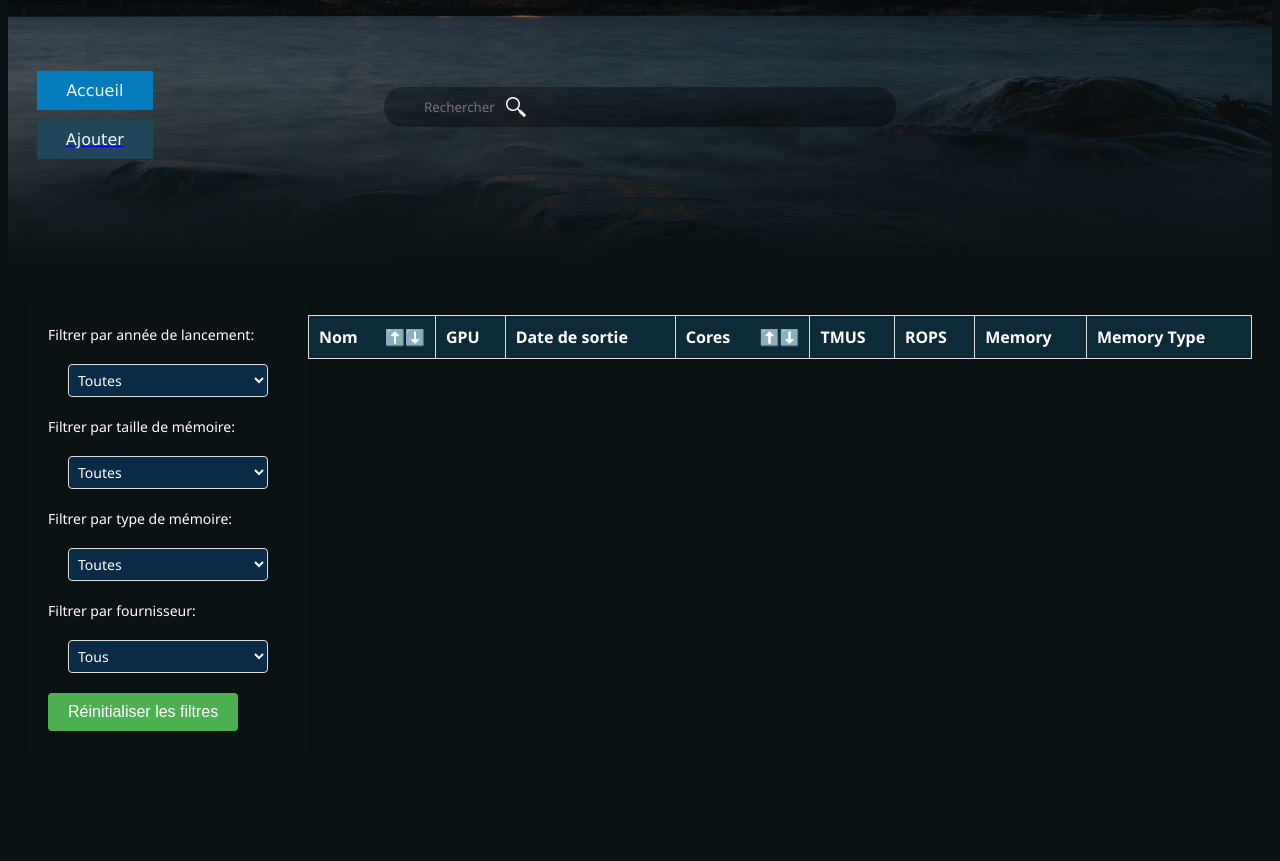
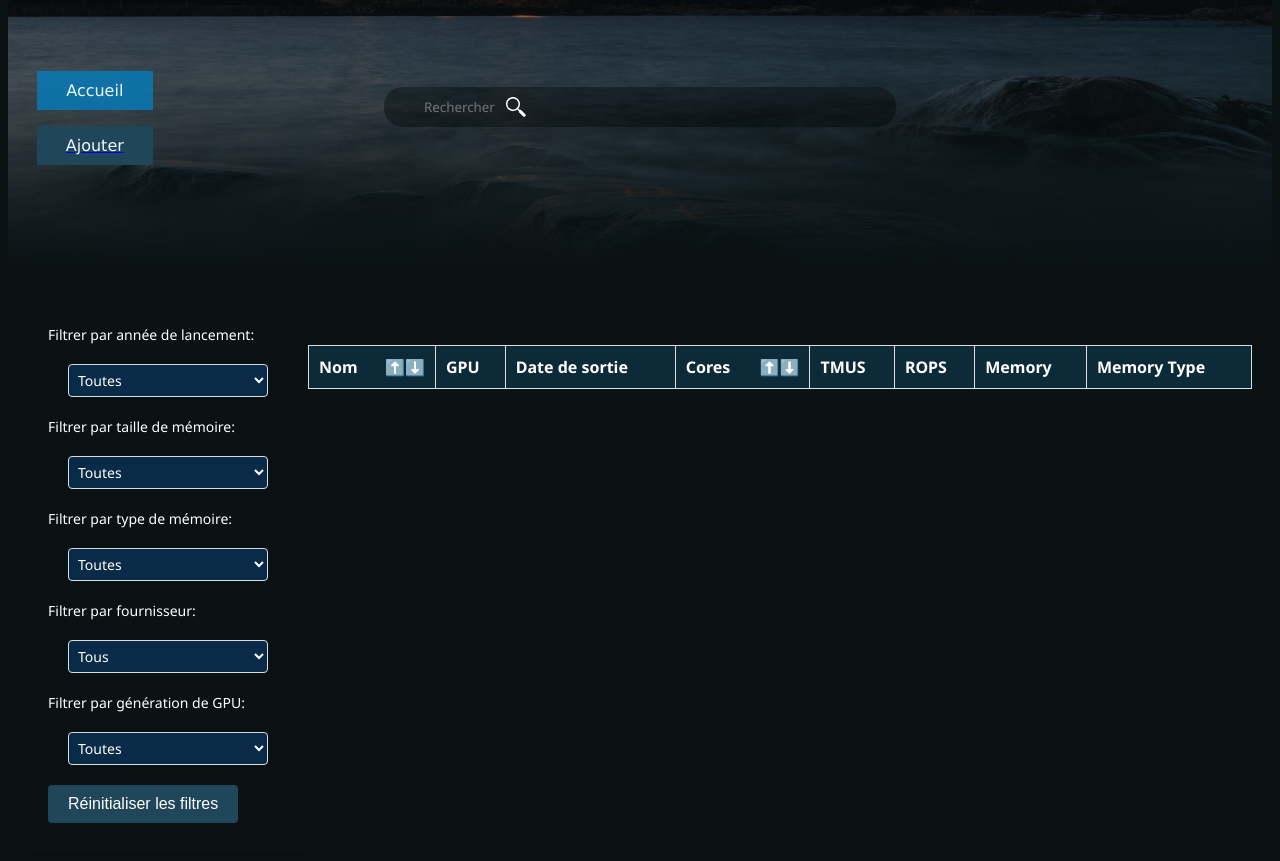
Before and after one commit to Wintlink/Site-web-CG-Top, a plain HTML site: page accueil.html in a window 1280 px wide. Shown: the part 233-1094 px from the top of the page. Before the commit the page ends 1014 px from the top, so only its background shows below. Drawn offline with Linux system fonts and the light colour scheme; no server answers.

Commit message:
Style avancé

```diff
--- a/accueil.css
+++ b/accueil.css
@@ -10,29 +10,40 @@
 
     top: 36%;
 }
-.tile{
+.tile, .tile a {
     position: center;
     background-color: rgb(32, 70, 90);
-    transition: background-color 400ms linear;
+    transition: background-color 400ms linear, transform 0.3s ease;
     width: 100%;
     color: aliceblue;
     margin-top: 10px;
     padding: 10px;
     margin-left: 15%;
+    text-decoration: none;
+    display: block;
+    text-align: center;
 }
-.tile:hover{
+.tile:hover, .tile a:hover {
     background-color: rgba(7,81,142,255);
     box-shadow: grey 8px 2px 8px 0;
+    transform: scale(1.05);
 }
-.clickedtile{
+.clickedtile {
     position: center;
-    background-color: rgb(5, 124, 189);
-    transition: background-color 200ms linear;
+    background-color: rgba(5, 124, 189, 0.8);
+    transition: background-color 200ms linear, transform 0.3s ease;
     width: 100%;
     color: aliceblue;
     margin-top: 10px;
     padding: 10px;
     margin-left: 15%;
+    text-decoration: none;
+    display: block;
+    text-align: center;
+}
+.clickedtile:hover, .clickedtile a:hover {
+    background-color: rgba(5, 124, 189, 0.6);
+    transform: scale(1.05);
 }
 .tiletext{
     text-align: center;
@@ -126,7 +137,7 @@ button.styled-button {
     margin: 10px 0;
     border: none;
     border-radius: 4px;
-    background-color: #4CAF50;
+    background-color: rgb(32, 70, 90);
     color: white;
     font-size: 16px;
     cursor: pointer;
@@ -134,12 +145,12 @@ button.styled-button {
 }
 
 button.styled-button:hover {
-    background-color: #45a049;
+    background-color: rgba(7,81,142,255);
     transform: scale(1.05);
 }
 
 button.styled-button:active {
-    background-color: #3e8e41;
+    background-color: rgba(5, 124, 189, 0.8);
     transform: scale(1);
 }
 
@@ -280,7 +291,6 @@ select:focus {
 
 .filters {
     width: 20%;
-    background-color: #0a2a4700;
     padding: 20px;
     border-radius: 8px;
     box-shadow: 0 4px 6px rgba(0, 0, 0, 0.1);
--- a/accueil.html
+++ b/accueil.html
@@ -73,7 +73,22 @@
                     <option value="matrox">Matrox</option>
                 </select>
             </div>
-
+            <div>
+                <label for="gpuGenerationFilter">Filtrer par génération de GPU:</label>
+                <select id="gpuGenerationFilter" class="dropdown">
+                    <option value="all">Toutes</option>
+                    <option value="RTX 50">RTX 50</option>
+                    <option value="RTX 40">RTX 40</option>
+                    <option value="RTX 30">RTX 30</option>
+                    <option value="RTX 20">RTX 20</option>
+                    <option value="GTX 10">GTX 10</option>
+                    <option value="GTX 9">GTX 9</option>
+                    <option value="GTX 7">GTX 7</option>
+                    <option value="GTX 6">GTX 6</option>
+                    <option value="GTX 5">GTX 5</option>
+                    <option value="GTX 4">GTX 4</option>
+                </select>
+            </div>
             <div>
                 <button id="resetFilters" class="styled-button">Réinitialiser les filtres</button>
             </div>
@@ -116,18 +131,14 @@
 
     <nav class="menu tiletext">
         <ul class="Navi">
-            <li class="tile clickedtile">
+            <li class="clickedtile">
                 <a>Accueil</a>
             </li>
-            <a href="./services.html"><li class="tile">Ajouter</li></a>
         </ul>
+        <a href="./services.html"><li class="tile">Ajouter</li></a>
+
     </nav>
-    <style>
-        /* Add this CSS to adjust the table's position */
-        table.tablo {
-            margin-top: 20px; /* Adjust the value as needed */
-        }
-    </style>
+
     <script src="./accueil.js"></script>
     <script>
     document.addEventListener("DOMContentLoaded", function() {
@@ -157,9 +168,9 @@
                     item["Code name"].toLowerCase().includes(filters.search.toLowerCase()) ||
                     item.Cores.toLowerCase().includes(filters.search.toLowerCase()) ||
                     item.TMUS.toLowerCase().includes(filters.search.toLowerCase()) ||
-                    item.ROPS.toLowerCase().includes(filters.search.toLowerCase()) ||
-                    item["Memory Size"].toString().toLowerCase().includes(filters.search.toLowerCase()) ||
-                    item["Memory Bus type"].toLowerCase().includes(filters.search.toLowerCase());
+                    item.ROPS.toLowerCase().includes(filters.search.to.lowerCase()) ||
+                    item["Memory Size"].toString().to.lowerCase().includes(filters.search.to.lowerCase()) ||
+                    item["Memory Bus type"].to.lowerCase().includes(filters.search.to.lowerCase());
                 return yearMatch && memoryMatch && memoryTypeMatch && vendorMatch && generationMatch && searchMatch;
             });
             generateTableContent();
@@ -291,6 +302,7 @@
             document.getElementById("memoryFilter").value = "all";
             document.getElementById("memoryTypeFilter").value = "all";
             document.getElementById("vendorFilter").value = "all";
+            document.getElementById("gpuGenerationFilter").value = "all";
             document.getElementById("search").value = "";
             applyFilters();
         });
--- a/detail.css
+++ b/detail.css
@@ -75,3 +75,26 @@ body {
 .details-container .detail-item:last-child {
     border-bottom: none;
 }
+
+button {
+    display: inline-block;
+    padding: 10px 20px;
+    margin: 10px;
+    border: none;
+    border-radius: 4px;
+    background-color: rgb(32, 70, 90);
+    color: white;
+    font-size: 16px;
+    cursor: pointer;
+    transition: background-color 0.3s ease, transform 0.3s ease;
+}
+
+button:hover {
+    background-color: rgba(7,81,142,255);
+    transform: scale(1.05);
+}
+
+button:active {
+    background-color: rgba(5, 124, 189, 0.8);
+    transform: scale(1);
+}
```
